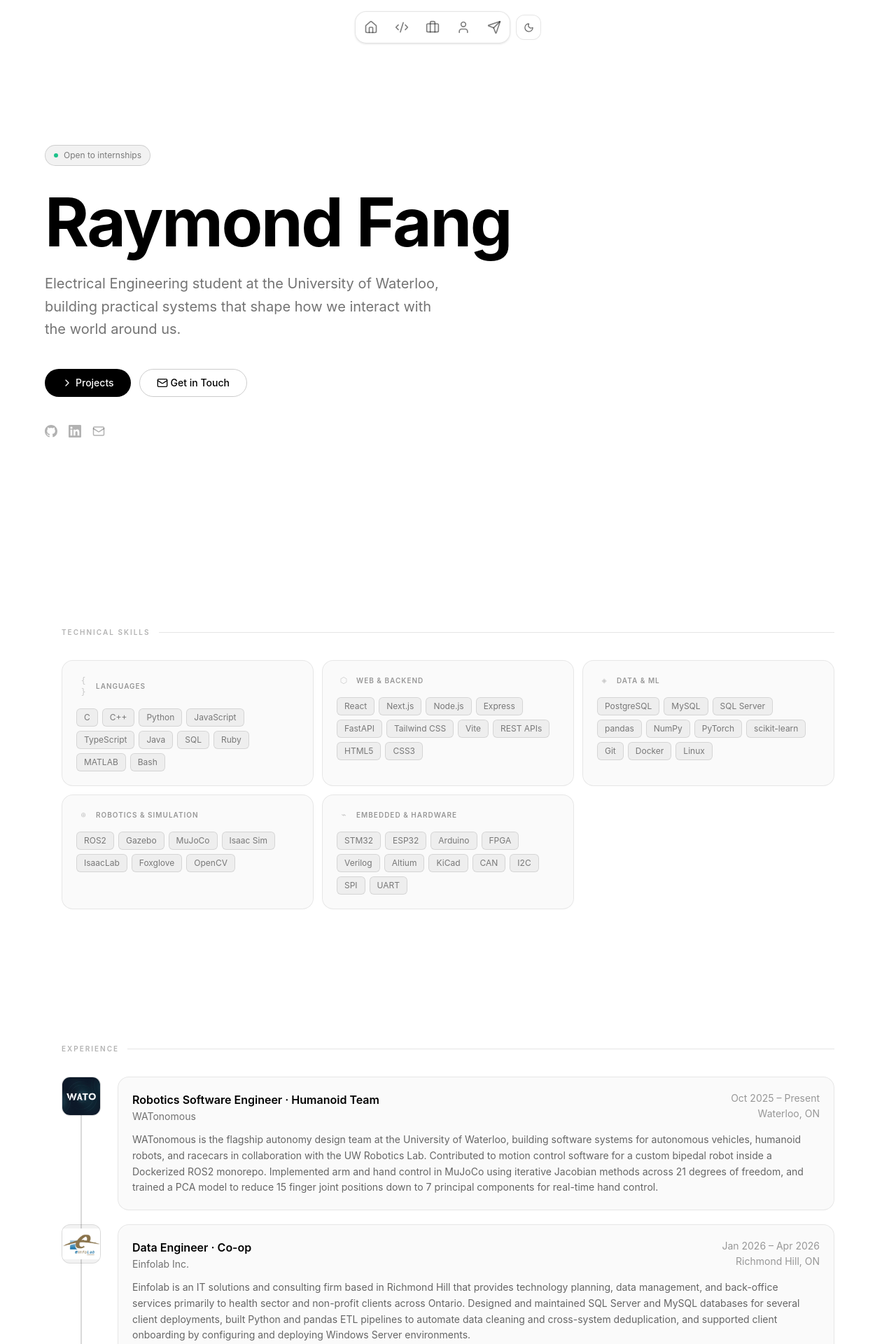
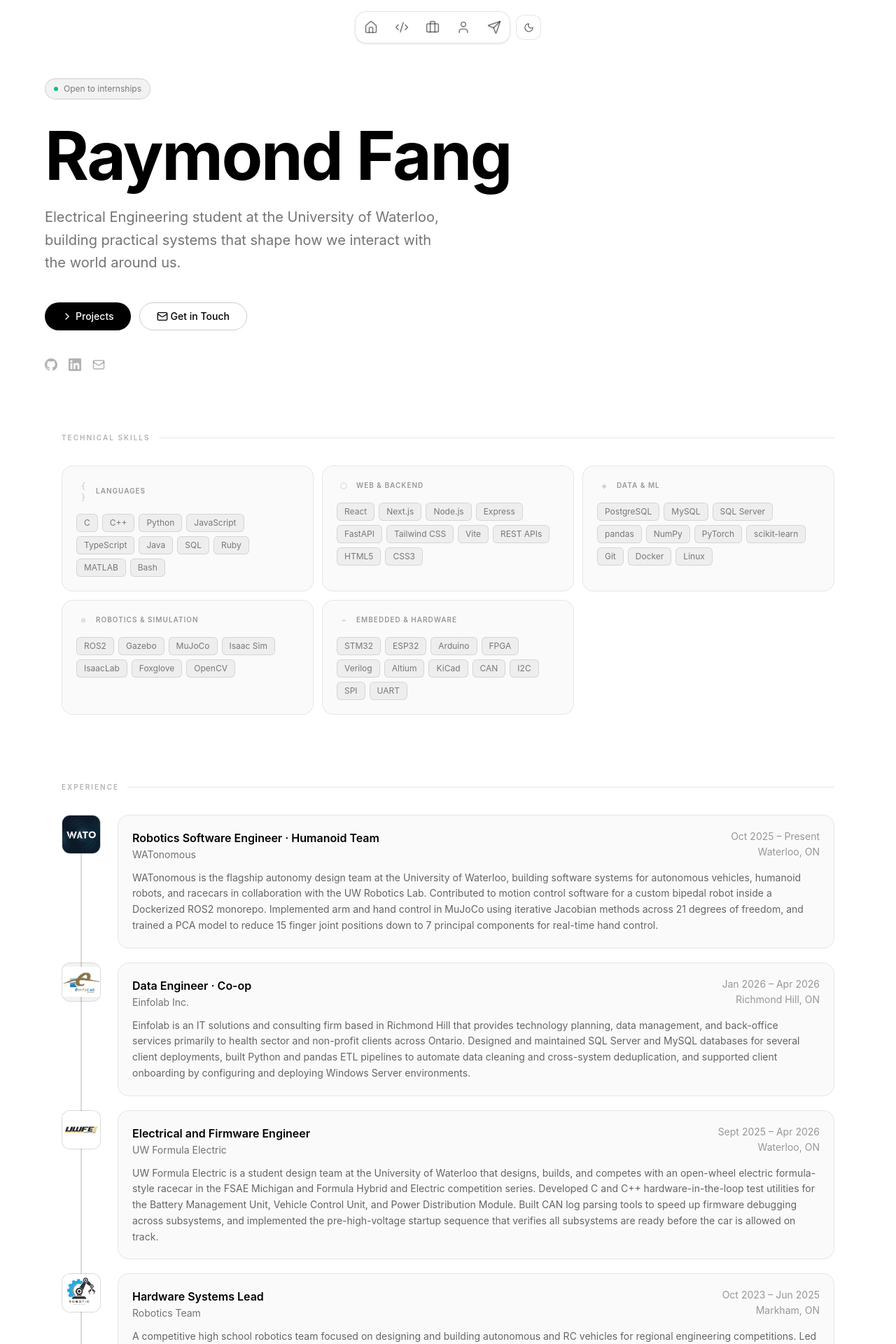
Before and after one commit to rayymondf/personal-site, a Next.js app: page / in a window 1280 px wide. Shown: the top 1920 px of the page at 70% size. Built offline with nearby package versions, Linux system fonts and the light colour scheme.

Commit message:
Update page.tsx

```diff
--- a/app/page.tsx
+++ b/app/page.tsx
@@ -496,8 +496,8 @@ export default function Home() {
       <Navbar />
 
       {/* ── Hero ──────────────────────────────────────────────────────────── */}
-      <section id="hero" className="min-h-screen flex items-center px-6">
-        <div className="max-w-6xl mx-auto w-full pt-24 pb-16">
+      <section id="hero" className="flex items-center px-6">
+        <div className="max-w-6xl mx-auto w-full pt-28 pb-10">
           <motion.div variants={fadeUp} initial="hidden" animate="show" custom={0}>
             <span className="inline-flex items-center gap-2 text-xs border border-black/15 dark:border-white/15 bg-black/5 dark:bg-white/5 rounded-full px-3 py-1.5 text-black/50 dark:text-white/50 mb-8">
               <span className="w-1.5 h-1.5 rounded-full bg-emerald-500 animate-pulse" />
@@ -559,7 +559,7 @@ export default function Home() {
       </section>
 
       {/* ── Skills ────────────────────────────────────────────────────────── */}
-      <section id="skills" className="py-24 px-6 max-w-6xl mx-auto">
+      <section id="skills" className="py-12 px-6 max-w-6xl mx-auto">
         <SectionLabel>Technical Skills</SectionLabel>
         <div className="grid grid-cols-1 sm:grid-cols-2 lg:grid-cols-3 gap-3">
           {skills.map((group, i) => (
@@ -581,7 +581,7 @@ export default function Home() {
       </section>
 
       {/* ── Experience ────────────────────────────────────────────────────── */}
-      <section id="experience" className="py-24 px-6 max-w-6xl mx-auto">
+      <section id="experience" className="py-12 px-6 max-w-6xl mx-auto">
         <SectionLabel>Experience</SectionLabel>
         <div className="relative">
           <div className="absolute left-[27px] top-3 bottom-3 w-0.5 bg-black/15 dark:bg-white/20" aria-hidden />
@@ -620,7 +620,7 @@ export default function Home() {
       </section>
 
       {/* ── Projects ──────────────────────────────────────────────────────── */}
-      <section id="projects" className="py-24 px-6 max-w-6xl mx-auto">
+      <section id="projects" className="py-12 px-6 max-w-6xl mx-auto">
         <SectionLabel>Projects</SectionLabel>
         <div className="grid grid-cols-1 sm:grid-cols-2 lg:grid-cols-3 gap-4">
           {projects.map((p, i) => (
@@ -674,7 +674,7 @@ export default function Home() {
       </section>
 
       {/* ── Contact ───────────────────────────────────────────────────────── */}
-      <section id="contact" className="py-24 px-6 max-w-6xl mx-auto">
+      <section id="contact" className="py-12 px-6 max-w-6xl mx-auto">
         <SectionLabel>Contact</SectionLabel>
         <div className="grid sm:grid-cols-2 gap-3">
           {contacts.map(({ label, value, href }, i) => (
```
